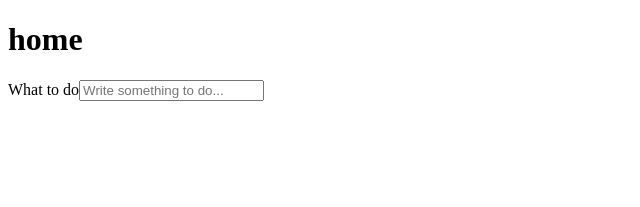
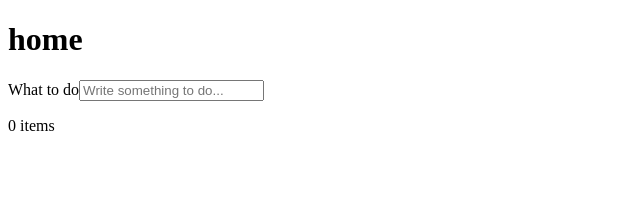
Before and after one commit to flema1/stackbuilders-react--todo-exercise, a React app: page / in a window 1280 px wide. Shown: the top 207 px of the page, without its empty margins (0-640 px from the left). Built offline with nearby package versions, Linux system fonts and the light colour scheme; the HTML template or start-up script is replaced by a standard one.

Commit message:
add number of items display

```diff
--- a/client/app/src/containers/Home.js
+++ b/client/app/src/containers/Home.js
@@ -99,6 +99,7 @@ export default class Home extends React.Component {
             <Todos
                  todos={ toDos }
             />
+            <p> { toDos.length } items</p>
         </div>);
     }
 }
```
